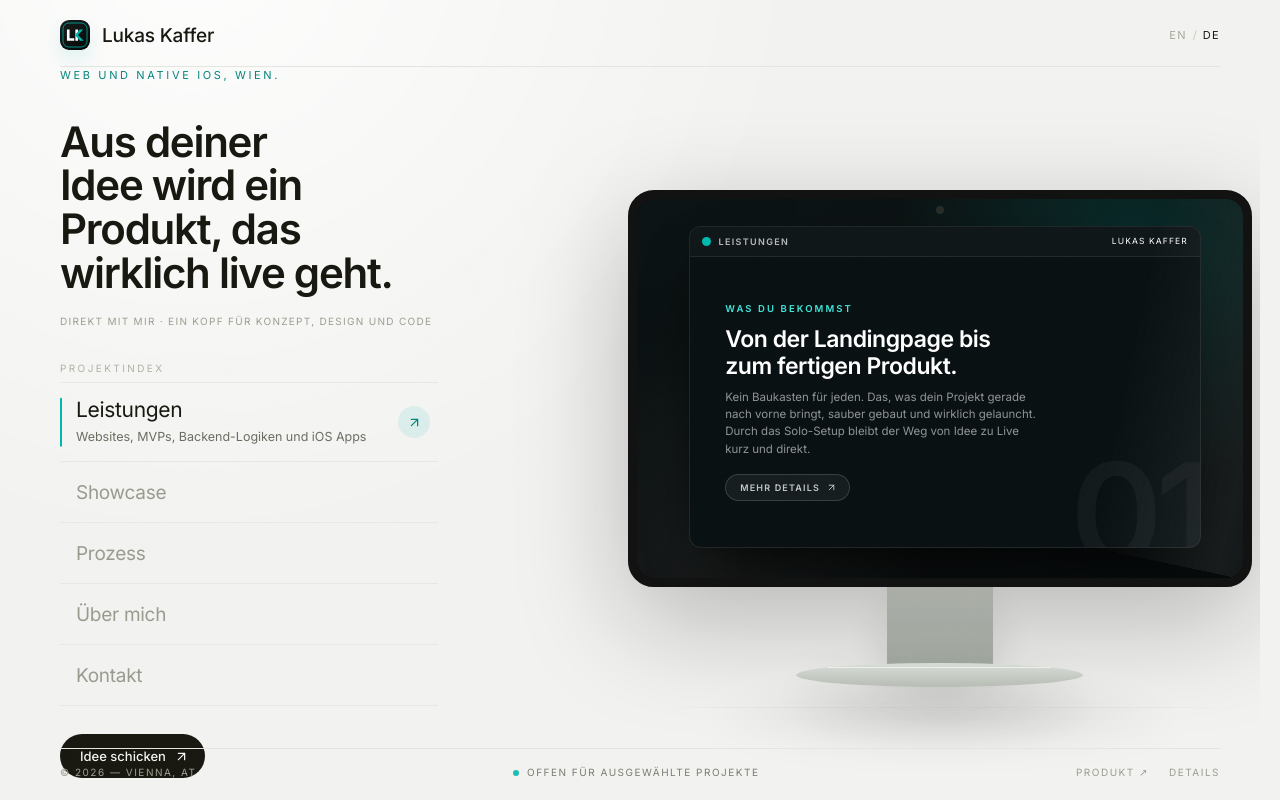
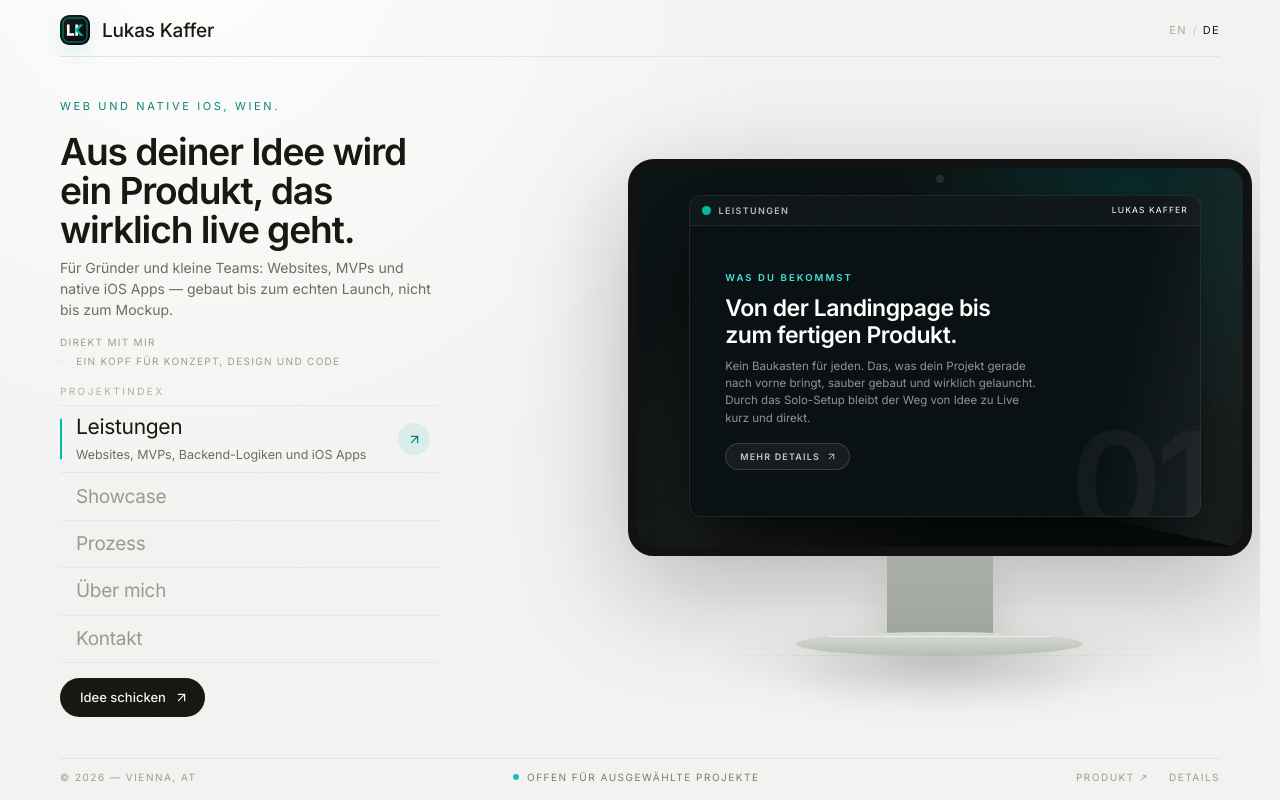
Before and after one commit to azuuriai/landingpage, a Next.js app: page / in a window 1280 px wide. Built offline with nearby package versions, Linux system fonts and the light colour scheme; grey boxes are pictures that could not be loaded.

Commit message:
Add SEO routes and refine landing hero

```diff
--- a/app/page.tsx
+++ b/app/page.tsx
@@ -71,7 +71,8 @@ const pageCopy: Record<Language, PageCopy> = {
       name: "Lukas Kaffer",
       role: "Web and native iOS, Vienna.",
       headline: "I turn rough ideas into products that actually go live.",
-      subcopy: "",
+      subcopy:
+        "For founders and small teams: websites, MVPs and native iOS apps — built all the way to a real launch, not just a mockup.",
       proof: ["Directly with me", "One mind for strategy, design and code"],
       indexLabel: "Project index",
     },
@@ -326,7 +327,8 @@ const pageCopy: Record<Language, PageCopy> = {
       name: "Lukas Kaffer",
       role: "Web und Native iOS, Wien.",
       headline: "Aus deiner Idee wird ein Produkt, das wirklich live geht.",
-      subcopy: "",
+      subcopy:
+        "Für Gründer und kleine Teams: Websites, MVPs und native iOS Apps — gebaut bis zum echten Launch, nicht bis zum Mockup.",
       proof: ["Direkt mit mir", "Ein Kopf für Konzept, Design und Code"],
       indexLabel: "Projektindex",
     },
@@ -655,9 +657,9 @@ export default function Home() {
       <div className="pointer-events-none fixed inset-0 bg-[radial-gradient(circle_at_15%_-8%,rgba(255,255,255,0.85),transparent_46%)]" />
       <div className="grain" />
 
-      <div className="relative mx-auto flex min-h-svh w-full max-w-[1240px] flex-col px-6 py-6 sm:px-8 lg:h-svh lg:max-h-svh lg:overflow-hidden lg:px-10 lg:py-5">
+      <div className="relative mx-auto flex min-h-svh w-full max-w-[1240px] flex-col px-6 pb-28 pt-6 sm:px-8 lg:h-svh lg:max-h-svh lg:overflow-hidden lg:px-10 lg:py-[clamp(0.4rem,calc(4.2vh-18.4px),1.25rem)]">
         {/* running head */}
-        <header className="rise flex items-center justify-between gap-4 border-b border-[#e4e4e1] pb-4">
+        <header className="rise flex items-center justify-between gap-4 border-b border-[#e4e4e1] pb-4 lg:pb-[clamp(0.5rem,calc(4.2vh-22.4px),1rem)]">
           <div className="flex items-center gap-3">
             <Image
               src="/logo-lk.svg"
@@ -694,12 +696,22 @@ export default function Home() {
           </div>
         </header>
 
-        {/* editorial spread */}
-        <div className="relative grid min-h-0 flex-1 grid-cols-1 items-center gap-12 py-10 lg:grid-cols-[minmax(0,378px)_1fr] lg:gap-24 lg:py-0">
+        {/* editorial spread
+            Desktop is a fixed single screen (lg:h-svh, no scroll). To keep it
+            from clipping / the CTA from touching the footer on short laptop
+            viewports, every vertical size + spacing below scales linearly with
+            viewport height: clamp(min, calc(MAX + 4.2vh − 38.4px), MAX). At
+            ≥~915px tall everything sits at its design MAX; below that it shrinks
+            at ~the same rate as the viewport, so the column always fits with a
+            roughly constant gap above the footer. (38.4 = 4.2 × 9.15.) */}
+        <div className="relative flex min-h-0 flex-1 flex-col items-stretch gap-12 py-10 lg:grid lg:grid-cols-[minmax(0,378px)_1fr] lg:items-center lg:gap-24 lg:py-0">
           <section
-            className={`flex flex-col justify-center ${detailId ? "invisible" : ""}`}
+            className={`contents lg:flex lg:flex-col lg:justify-center ${detailId ? "invisible" : ""}`}
             aria-hidden={detailId ? true : undefined}
           >
+            {/* intro group — on mobile this sits first, on desktop it dissolves
+                into the section's flex column (lg:contents) so spacing is unchanged */}
+            <div className="order-1 flex flex-col lg:contents">
               <p
                 className="rise font-mono text-[10px] uppercase tracking-[0.24em] text-[#06857c] sm:text-[11px]"
                 style={{ animationDelay: "0.04s" }}
@@ -707,28 +719,40 @@ export default function Home() {
                 {copy.hero.role}
               </p>
               <h1
-              className="rise mt-8 max-w-[12ch] text-balance font-display text-[37px] font-semibold leading-[1.04] tracking-[-0.03em] text-[#181811] sm:max-w-[16ch] sm:text-[42px] lg:mt-9"
+                className="rise mt-8 max-w-[12ch] text-balance font-display text-[37px] font-semibold leading-[1.04] tracking-[-0.03em] text-[#181811] sm:max-w-[16ch] sm:text-[42px] lg:mt-[clamp(0.6rem,calc(4.2vh-14.4px),1.5rem)] lg:text-[clamp(28px,calc(4.2vh+3.6px),42px)]"
                 style={{ animationDelay: "0.1s" }}
               >
                 {copy.hero.headline}
               </h1>
               {copy.hero.subcopy ? (
                 <p
-                className="rise mt-3 max-w-[42ch] text-[14px] leading-6 text-[#6c6c61]"
+                  className="rise mt-3 max-w-[42ch] text-[14px] leading-6 text-[#6c6c61] lg:mt-[clamp(0.3rem,calc(4.2vh-26.4px),0.75rem)] lg:leading-[1.5]"
                   style={{ animationDelay: "0.16s" }}
                 >
                   {copy.hero.subcopy}
                 </p>
               ) : null}
-            <p
-              className="rise mt-5 font-mono text-[10px] uppercase tracking-[0.13em] text-[#9d9d90]"
+              <div
+                className="rise mt-5 flex flex-wrap items-center gap-x-3 gap-y-1 font-mono text-[10px] uppercase tracking-[0.13em] text-[#9d9d90] lg:mt-[clamp(0.55rem,calc(4.2vh-18.4px),1.25rem)]"
                 style={{ animationDelay: "0.22s" }}
               >
-              {copy.hero.proof.join("   ·   ")}
-            </p>
+                {copy.hero.proof.map((item, index) => (
+                  <span key={item} className="flex items-center gap-x-3">
+                    {index > 0 ? (
+                      <span className="text-[#c8c6b9]" aria-hidden="true">
+                        ·
+                      </span>
+                    ) : null}
+                    {item}
+                  </span>
+                ))}
+              </div>
+            </div>
 
+            {/* nav + CTA group — on mobile this sits after the device (order-3) */}
+            <div className="order-3 flex flex-col lg:contents">
             <nav
-              className="rise mt-8"
+              className="rise mt-8 lg:mt-[clamp(0.55rem,calc(4.2vh-18.4px),1.25rem)]"
               aria-label={copy.ui.navLabel}
               style={{ animationDelay: "0.28s" }}
             >
@@ -748,7 +772,7 @@ export default function Home() {
                         onFocus={() => setActiveId(item.id)}
                         aria-current={isActive ? "true" : undefined}
                         aria-label={`${item.title} — ${copy.ui.openDetail}`}
-                        className="group relative flex w-full items-center gap-3 py-3.5 pl-4 pr-2 text-left transition-colors focus:outline-none"
+                        className="group relative flex w-full items-center gap-3 py-3.5 pl-4 pr-2 text-left transition-colors focus:outline-none lg:py-[clamp(4px,calc(4.2vh-26.4px),12px)]"
                       >
                         <span
                           aria-hidden="true"
@@ -758,7 +782,7 @@ export default function Home() {
                         />
                         <span className="min-w-0 flex-1">
                           <span
-                            className={`block font-display leading-tight tracking-[-0.015em] transition-all duration-300 ${
+                            className={`block font-display leading-[28px] tracking-[-0.015em] transition-all duration-300 ${
                               isActive
                                 ? "text-[21px] text-[#181811]"
                                 : "text-[19px] text-[#9a9a8e] group-hover:text-[#3d3d36]"
@@ -766,17 +790,16 @@ export default function Home() {
                           >
                             {item.title}
                           </span>
+                          {/* Height snaps instantly (no transition on h/mt) so swapping
+                              the active item never changes the column's total height —
+                              no re-centering bounce. Only opacity fades. */}
                           <span
-                            className={`grid transition-all duration-300 ease-out ${
-                              isActive
-                                ? "mt-1 grid-rows-[1fr] opacity-100"
-                                : "grid-rows-[0fr] opacity-0"
+                            className={`block overflow-hidden transition-opacity duration-300 ease-out ${
+                              isActive ? "mt-1 h-5 opacity-100" : "h-0 opacity-0"
                             }`}
                           >
-                            <span className="overflow-hidden">
                             <span className="block truncate text-[12.5px] leading-5 text-[#6c6c61]">
                               {item.subtitle}
-                              </span>
                             </span>
                           </span>
                         </span>
@@ -797,13 +820,13 @@ export default function Home() {
             </nav>
 
             <div
-              className="rise mt-7 flex flex-wrap items-center gap-x-6 gap-y-3"
+              className="rise mt-7 flex flex-wrap items-center gap-x-6 gap-y-3 lg:mt-[clamp(0.55rem,calc(4.2vh-18.4px),1.25rem)]"
               style={{ animationDelay: "0.34s" }}
             >
               <button
                 type="button"
                 onClick={() => openDetail("contact")}
-                className="group inline-flex h-11 items-center gap-2 rounded-full bg-[#181811] pl-5 pr-4 text-[13px] font-medium text-[#f2f2f0] transition hover:bg-black focus:outline-none focus-visible:ring-2 focus-visible:ring-[#00b8ad]/40"
+                className="group inline-flex h-11 items-center gap-2 rounded-full bg-[#181811] pl-5 pr-4 text-[13px] font-medium text-[#f2f2f0] transition hover:bg-black focus:outline-none focus-visible:ring-2 focus-visible:ring-[#00b8ad]/40 lg:h-[clamp(38px,calc(4.2vh+5.6px),44px)]"
               >
                 {copy.ui.startProject}
                 <ArrowUpRight
@@ -815,10 +838,11 @@ export default function Home() {
             {!copy.hero.subcopy ? (
               <div className="hidden h-8 lg:block" aria-hidden="true" />
             ) : null}
+            </div>
           </section>
 
           <section
-            className={`relative min-h-[340px] lg:h-full lg:min-h-0 ${
+            className={`relative order-2 min-h-[340px] lg:order-none lg:h-full lg:min-h-0 ${
               detailId ? "invisible" : ""
             }`}
             aria-label="Interactive product preview"
@@ -845,7 +869,7 @@ export default function Home() {
         </div>
 
         {/* running foot */}
-        <footer className="rise flex items-center justify-between gap-4 border-t border-[#e4e4e1] pt-4 font-mono text-[10px] uppercase tracking-[0.15em] text-[#9d9d90]">
+        <footer className="rise flex items-center justify-between gap-4 border-t border-[#e4e4e1] pt-4 font-mono text-[10px] uppercase tracking-[0.15em] text-[#9d9d90] lg:pt-[clamp(0.5rem,calc(4.2vh-22.4px),1rem)]">
           <span>© 2026 — Vienna, AT</span>
           <span className="hidden items-center gap-2 text-[#7c7c70] sm:flex">
             <span className="accent-pulse h-1.5 w-1.5 rounded-full bg-[#00b8ad]" />
@@ -869,6 +893,22 @@ export default function Home() {
         </footer>
       </div>
 
+      {/* sticky mobile CTA — keeps the primary action in reach while scrolling */}
+      {!detailId ? (
+        <div className="fixed inset-x-0 bottom-0 z-40 border-t border-[#e4e4e1] bg-[#f2f2f0]/85 px-6 pb-[calc(env(safe-area-inset-bottom)+0.75rem)] pt-3 backdrop-blur-md lg:hidden">
+          <button
+            type="button"
+            onClick={() => openDetail("contact")}
+            className="group flex h-12 w-full items-center justify-center gap-2 rounded-full bg-[#181811] text-[14px] font-medium text-[#f2f2f0] transition active:scale-[0.99] focus:outline-none focus-visible:ring-2 focus-visible:ring-[#00b8ad]/40"
+          >
+            {copy.ui.startProject}
+            <ArrowUpRight
+              size={16}
+              className="transition group-hover:translate-x-0.5 group-hover:-translate-y-0.5"
+            />
+          </button>
+        </div>
+      ) : null}
     </main>
   );
 }
--- /dev/null
+++ b/app/robots.ts
@@ -0,0 +1,15 @@
+import type { MetadataRoute } from "next";
+
+const SITE_URL = "https://lukaskaffer.com";
+
+export default function robots(): MetadataRoute.Robots {
+  return {
+    rules: {
+      userAgent: "*",
+      allow: "/",
+      disallow: ["/api/"],
+    },
+    sitemap: `${SITE_URL}/sitemap.xml`,
+    host: SITE_URL,
+  };
+}
```
Also changed, not shown: app/sitemap.ts (added, +14 -0 lines). Lines whose indentation alone changed are shown as unchanged.
